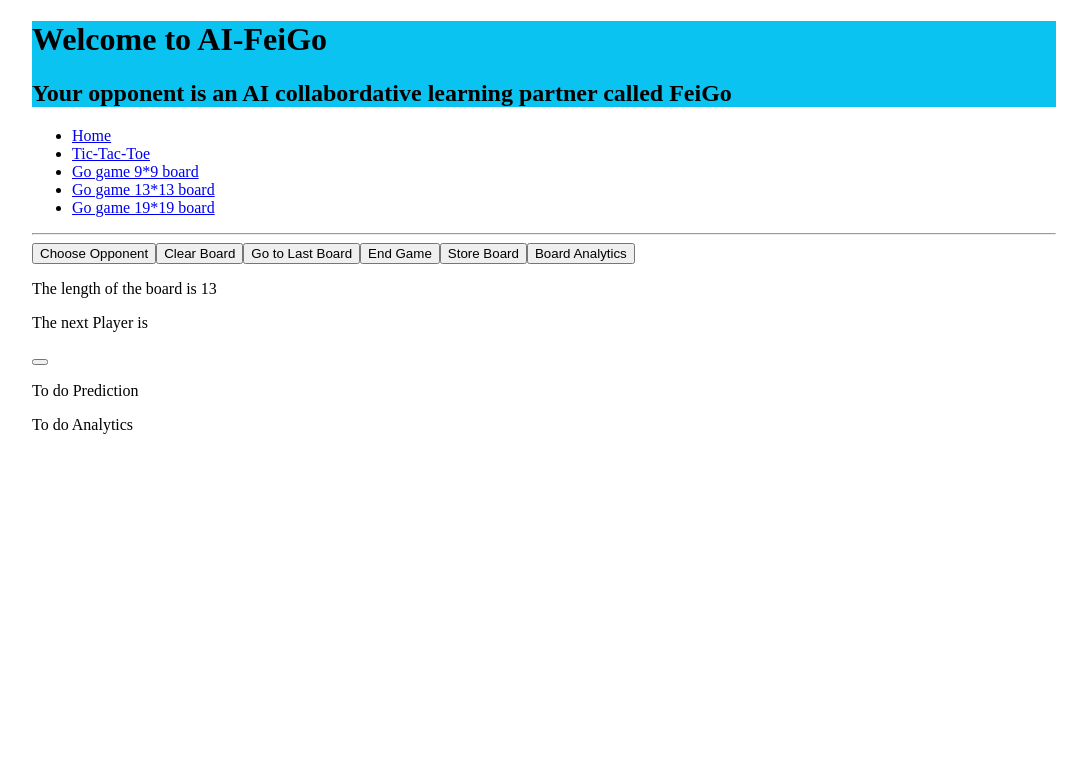
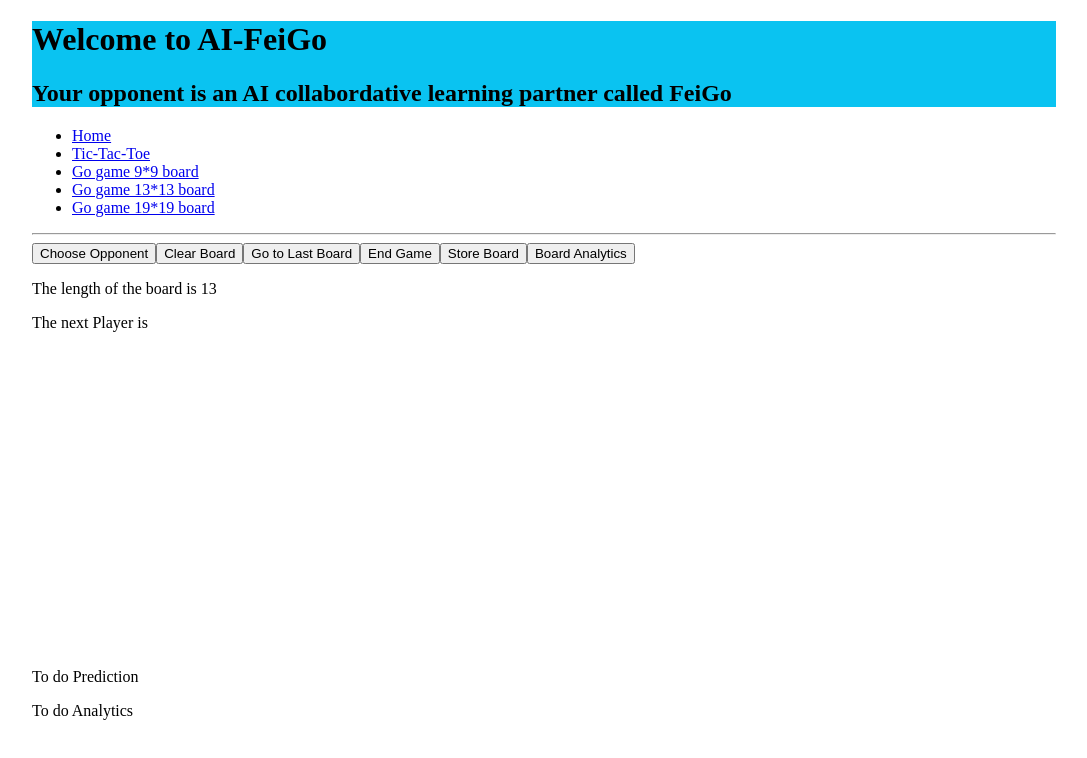
Before and after one commit to Jane0404/IntelliLP, a React app: page /go13 in a window 1280 px wide. Shown: the top 758 px of the page, without its empty margins (96-1183 px from the left). Built offline with nearby package versions, Linux system fonts and the light colour scheme.

Commit message:
create go board using canvas

```diff
--- a/src/components/GoBoard.tsx
+++ b/src/components/GoBoard.tsx
@@ -1,6 +1,8 @@
 import {observer} from 'mobx-react'
 import React from 'react'
 import {BoardContext} from '../contexts/contexts'
+import Canvas from './SquareCanvas'
+import './styles.scss'
 
 @observer
 export default class GoBoard extends React.Component{
@@ -11,8 +13,10 @@ export default class GoBoard extends React.Component{
             <div>
                 <p>The length of the board is {this.context!.length}</p>
                 <p>The next Player is {this.context!.player}</p>
-                <button onClick={()=> this.context!.move(0)}>{this.context!.player}</button>
+                {/* <button onClick={()=> this.context!.move(0)}>{this.context!.player}</button> */}
+                <Canvas length={this.context!.length}/>
             </div>
         )
+    }
+
 }
-}
--- /dev/null
+++ b/src/components/SquareCanvas.tsx
@@ -0,0 +1,42 @@
+import React from 'react'
+import { deflateRaw } from 'zlib'
+
+type MyProps={
+    length:number
+}
+
+export default class SquareCanvas extends React.Component<MyProps>{
+    private canvasRef: React.RefObject<any>
+    constructor(props:MyProps){
+        super(props)
+        this.canvasRef= React.createRef()
+    }
+    componentDidMount(){
+        let canvas = this.canvasRef.current
+        canvas.width = 1000
+        canvas.height = 1000
+        let ctx = canvas.getContext('2d')
+        this.drawGoBaord(ctx)
+    }
+    drawGoBaord(ctx:CanvasRenderingContext2D):void{
+        let interval = 100
+        let length = 900
+        for(let row = 0; row < 10; row++){
+            ctx.beginPath()
+            ctx.moveTo(0, row*interval)
+            ctx.lineTo(length, row*interval)
+            ctx.stroke()
+        }
+        for(let column = 0; column < 10; column++){
+            ctx.beginPath()
+            ctx.moveTo(column*interval, 0)
+            ctx.lineTo(column*interval, length)
+            ctx.stroke()
+        }
+
+    }
+
+    render(){
+        return<canvas ref={this.canvasRef} />
+    }
+}
--- a/src/components/styles.scss
+++ b/src/components/styles.scss
@@ -84,3 +84,8 @@ header{
     grid-row:1;
     align-items: center;
 }
+
+canvas{
+    width: 300px;
+    height: 300px;
+}
```
